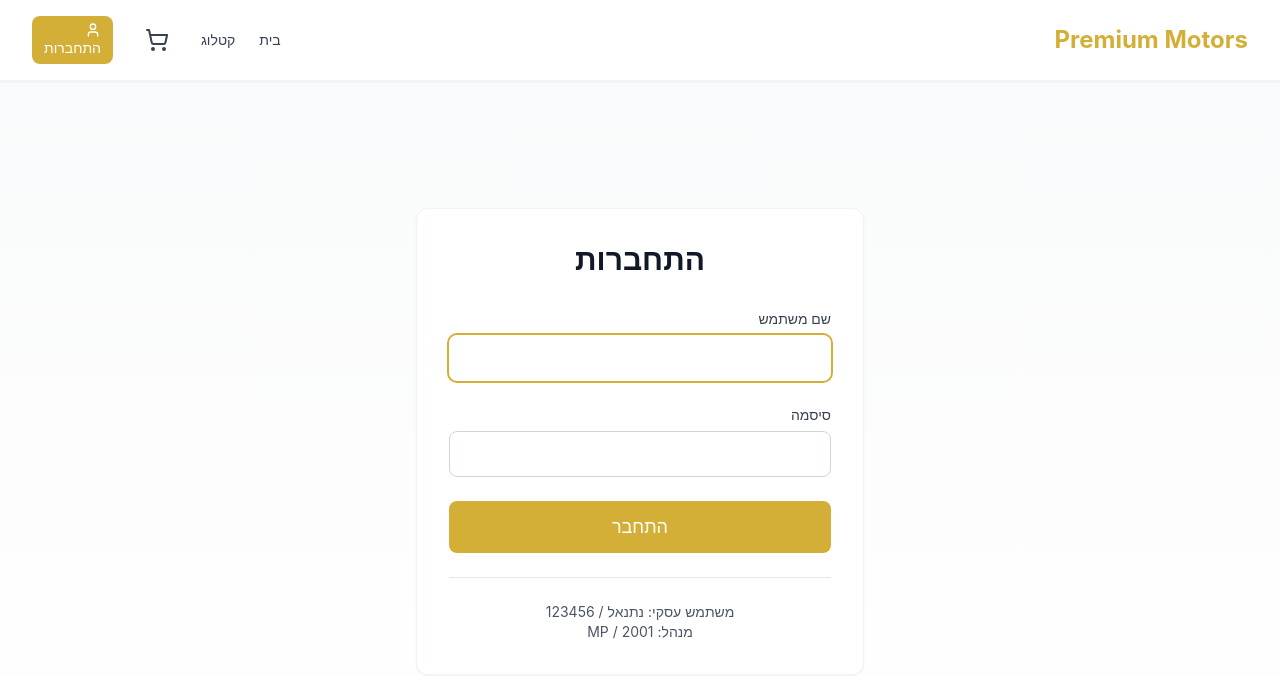
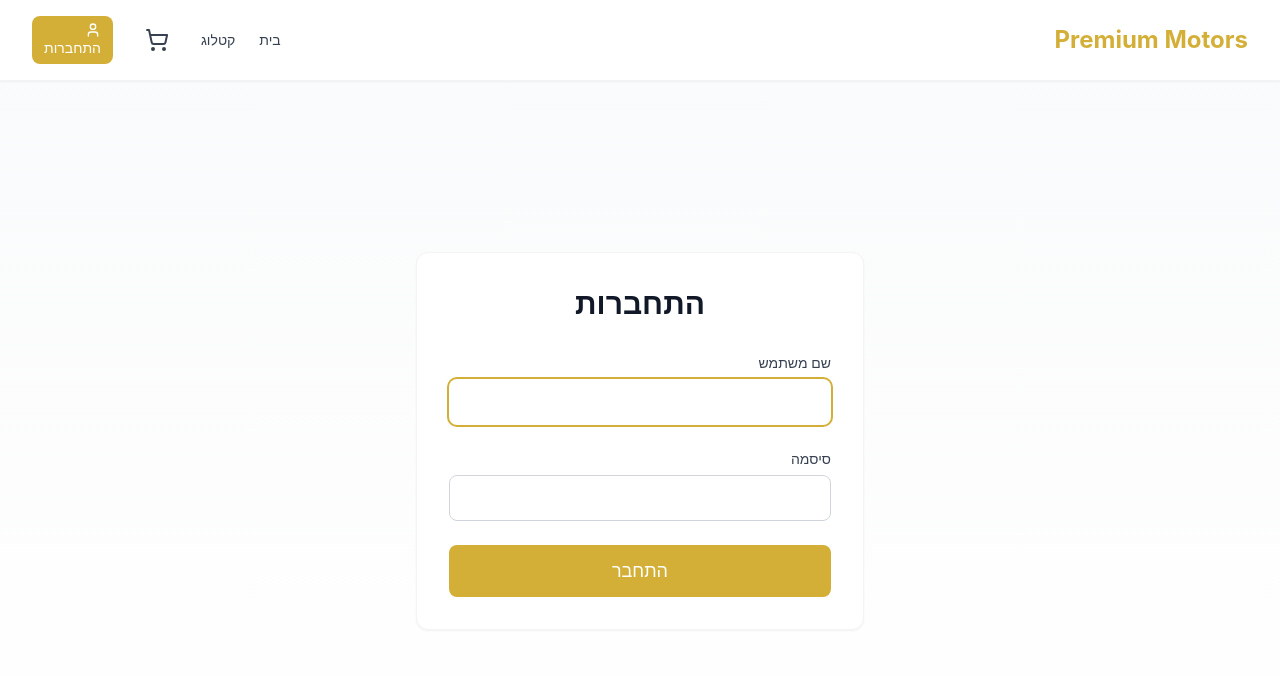
Before and after one commit to Michael2001papis/Netanel, a React (Vite) app: page /login in a window 1280 px wide. Shown: the top 676 px of the page. Built offline with nearby package versions, Linux system fonts and the light colour scheme.

Commit message:
1.4.1 fix login page

```diff
--- a/src/pages/Login.tsx
+++ b/src/pages/Login.tsx
@@ -91,14 +91,6 @@
               התחבר
             </Button>
           </form>
-
-          <div className="mt-6 pt-6 border-t border-gray-200">
-            <p className="text-sm text-gray-600 text-center">
-              משתמש עסקי: נתנאל / 123456
-              <br />
-              מנהל: MP / 2001
-            </p>
-          </div>
         </Card>
         </motion.div>
       </div>
```
